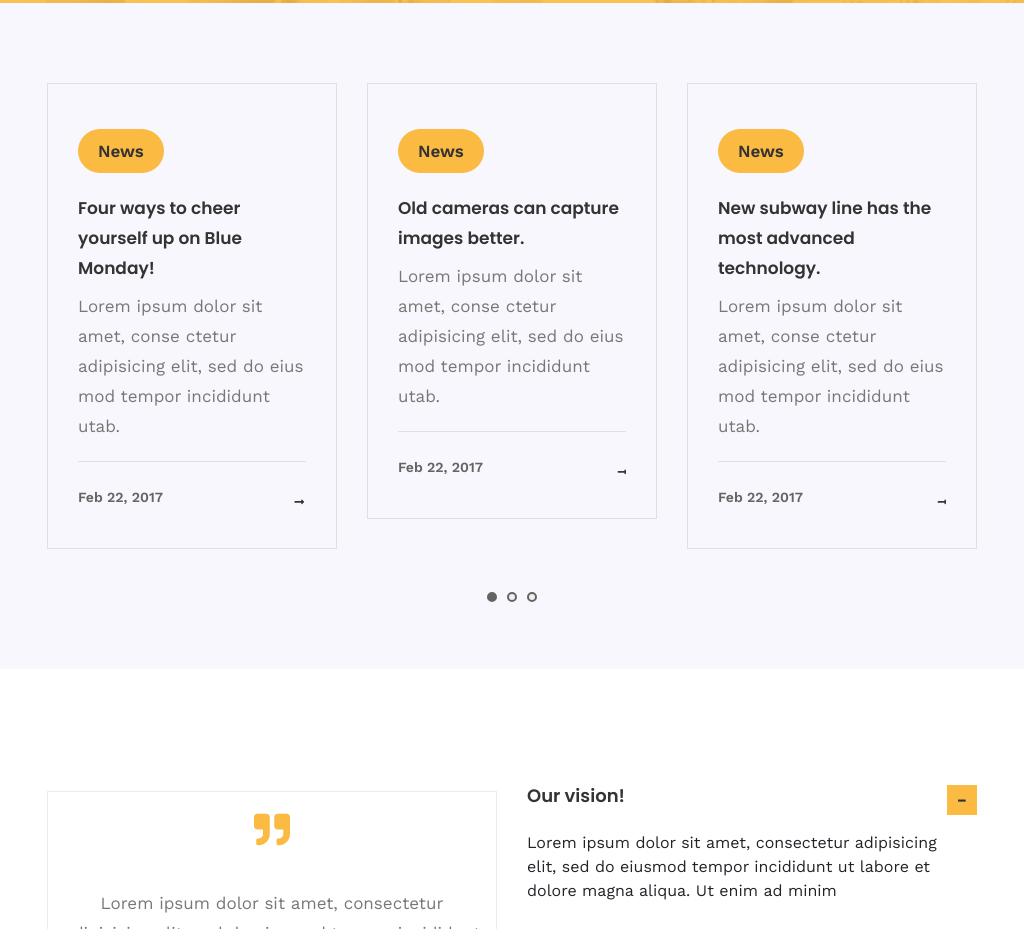
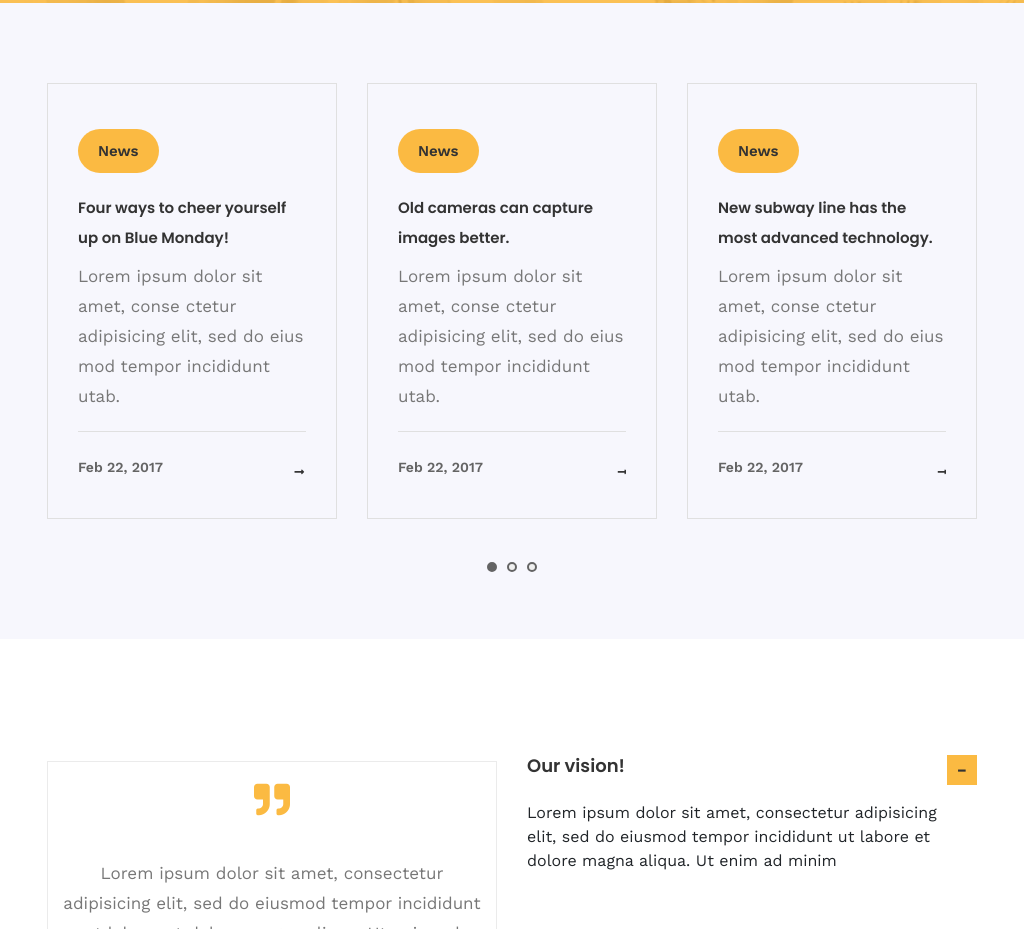
Before and after one commit to sakib1990/construction-psd, a plain HTML site: page index-3.html in a window 1024 px wide. Shown: the part 3700-4629 px from the top of the page. Drawn offline with nearby package versions, Linux system fonts and the light colour scheme; a script that the page names is missing.

Commit message:
updated.

```diff
--- a/css/responsive.css
+++ b/css/responsive.css
@@ -113,9 +113,11 @@ padding: 14px 16px;
 	margin-left: 20px;
 }
 .main-menu ul li ul.submenu {
-
 	width: 180px;
 
+}
+.blog-inner a {
+	font-size: 15px;
 }
 }
 
```
